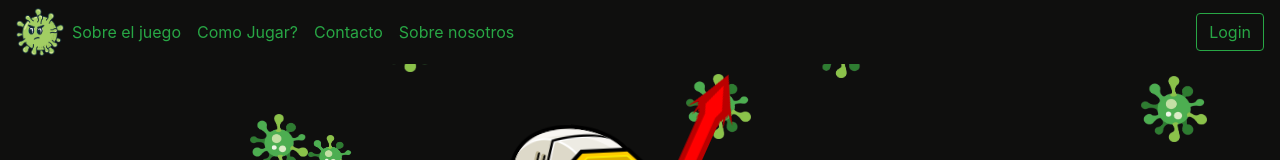
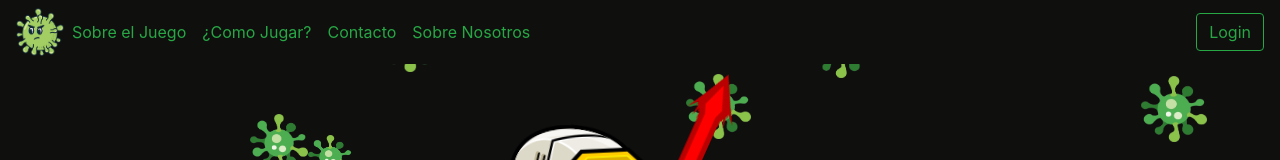
Before and after one commit to SantiagoAgdo/RunCovidRunAng, an Angular app in the folder RunCovidRun/: page /#/description in a window 1280 px wide. Shown: the top 160 px of the page. Built offline with nearby package versions, Linux system fonts and the light colour scheme.

Commit message:
Mas Ortografia

```diff
--- a/RunCovidRun/src/app/Web/about-us/about-us.component.html
+++ b/RunCovidRun/src/app/Web/about-us/about-us.component.html
@@ -16,7 +16,7 @@
         <h2 class="nombre andres">Andres Melo</h2>
       </div>
       <div class="atras">
-        <p> desarrollador de 19 años, nacio el 12 de agosto del 2001, graduado de tecnico en desarrollo de software, cuarsando la carrera profecional de ingenieria en software
+        <p> Desarrollador de 19 años, nació el 12 de agosto del 2001, graduado de técnico en desarrollo de software, cursando la carrera profesional de ingeniería en software </p>
       </div>
     </div>
   </div>
--- a/RunCovidRun/src/app/Web/list-users/list-users.component.html
+++ b/RunCovidRun/src/app/Web/list-users/list-users.component.html
@@ -8,7 +8,7 @@
         <th class="text-white" scope="col">#</th>
         <th class="text-white" scope="col">Nombre</th>
         <th class="text-white" scope="col">Puntaje</th>
-        <th class="text-white" scope="col">Fecha de creacion</th>
+        <th class="text-white" scope="col">Fecha de creación</th>
         <th class="text-white" scope="col"></th>
         <th class="text-white" scope="col"></th>
       </tr>
@@ -19,7 +19,7 @@
         <td class="text-white">{{i.name}}</td>
         <td class="text-white">{{i.score}}</td>
         <td class="text-white">{{i.dateCreation}}</td>
-        <td><button class="btn btn-outline-warning" routerLink="/">Play</button></td>
+<!--        <td><button class="btn btn-outline-warning" routerLink="/">Play</button></td>-->
         <td><a class="trash" (click)="delete(i.id)" ><i id="trashIcon" class="fa fa-trash" aria-hidden="true"></i></a></td>
       </tr>
     </tbody>
--- a/RunCovidRun/src/app/Web/navbar/navbar.component.html
+++ b/RunCovidRun/src/app/Web/navbar/navbar.component.html
@@ -8,16 +8,16 @@
   <div class="collapse navbar-collapse" id="navbarSupportedContent">
     <ul class="navbar-nav mr-auto">
       <li class="nav-item active">
-        <a class="nav-link text-success" routerLink="aboutgame">Sobre el juego</a>
+        <a class="nav-link text-success" routerLink="aboutgame">Sobre el Juego</a>
       </li>
       <li class="nav-item">
-        <a class="nav-link text-success" routerLink="/controles">Como Jugar?</a>
+        <a class="nav-link text-success" routerLink="/controles">¿Como Jugar?</a>
       </li>
       <li class="nav-item">
         <a class="nav-link text-success" routerLink="/contac">Contacto</a>
       </li>
       <li class="nav-item">
-        <a class="nav-link text-success" routerLink="/aboutus">Sobre nosotros</a>
+        <a class="nav-link text-success" routerLink="/aboutus">Sobre Nosotros</a>
       </li>
 
     </ul>
```
